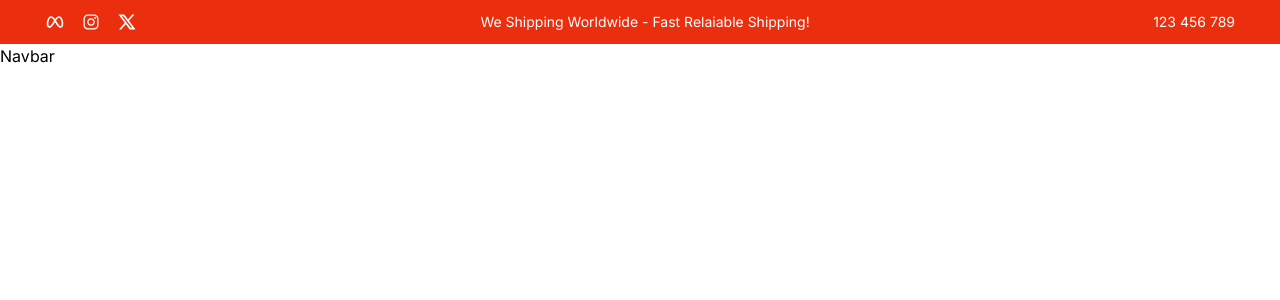
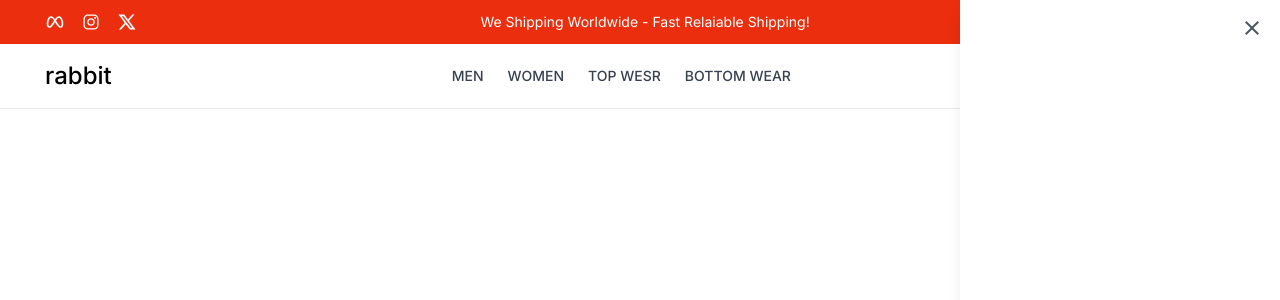
Before and after one commit to shuvo-220/rabbit, a React (Vite) app in the folder frontend/: page / in a window 1280 px wide. Shown: the top 300 px of the page. Built offline with nearby package versions, Linux system fonts and the light colour scheme.

Commit message:
cart toggle complete

```diff
--- a/frontend/src/components/common/Header.jsx
+++ b/frontend/src/components/common/Header.jsx
@@ -3,8 +3,9 @@
 import Navbar from './Navbar'
 
 const Header = () => {
+
   return (
-    <header>
+    <header className='border-b border-gray-200'>
         {/* topbar */}
         <Topbar />
         {/* navbar */}
--- a/frontend/src/components/common/Navbar.jsx
+++ b/frontend/src/components/common/Navbar.jsx
@@ -1,8 +1,59 @@
-import React from 'react'
+import React, { useState } from 'react';
+import { Link } from 'react-router-dom';
+import { HiOutlineUser, HiOutlineShoppingBag, HiBars3BottomRight } from 'react-icons/hi2';
+import SearchBar from './SearchBar';
+import CartDrawer from '../layout/CartDrawer';
 
 const Navbar = () => {
+
+   const[drawerOpen, setDrawerOpen] = useState(true);
+
+    const toggleCartDrawer=()=>{
+      setDrawerOpen(!drawerOpen);
+    }
+
   return (
-    <div>Navbar</div>
+    <>
+    <nav className='container mx-auto flex items-center justify-between py-4'>
+      {/* left logo */}
+      <div>
+        <Link to='/' className='text-2xl font-medium'>rabbit</Link>
+      </div>
+      {/* center navbar links */}
+      <div className='hidden md:flex space-x-6 '>
+        <Link to='#' className='text-gray-700 hover:text-black text-sm font-medium uppercase '>
+          men
+        </Link>
+        <Link to='#' className='text-gray-700 hover:text-black text-sm font-medium uppercase '>
+          women
+        </Link>
+        <Link to='#' className='text-gray-700 hover:text-black text-sm font-medium uppercase '>
+          top wesr
+        </Link>
+        <Link to='#' className='text-gray-700 hover:text-black text-sm font-medium uppercase '>
+          bottom wear
+        </Link>
+      </div>
+      {/* right icons */}
+      <div className='flex items-center space-x-4'>
+        <Link to='/profile' className='hover:text-black'>
+          <HiOutlineUser className='w-6 h-6' />
+        </Link>
+        <button onClick={toggleCartDrawer} className='relative hover:text-black'>
+          <HiOutlineShoppingBag className='w-6 h-6 text-gray-700' />
+          <span className='absolute -top-3 bg-rabbit-red text-white text-sx rounded-full px-2 py-0.5'>5</span>
+        </button>
+        {/* search */}
+        <div className='overflow-hidden'>
+          <SearchBar />
+        </div>
+        <button className='md:hidden'>
+          <HiBars3BottomRight className='w-6 h-6 text-gray-700' />
+        </button>
+      </div>
+    </nav>
+    <CartDrawer drawerOpen={drawerOpen} toggleCartDrawer={toggleCartDrawer} />
+    </>
   )
 }
 
--- /dev/null
+++ b/frontend/src/components/common/SearchBar.jsx
@@ -0,0 +1,49 @@
+import React, { useState } from 'react'
+import { HiMagnifyingGlass, HiMiniXMark } from 'react-icons/hi2';
+
+const SearchBar = () => {
+
+    const[searchTerm, setSearchTerm] = useState('');
+    const[isOpen, setIsOpen] = useState(false);
+
+    const handleSearchToggle=()=>{
+        setIsOpen(!isOpen);
+    }
+
+    const handleSearch=(e)=>{
+        e.preventDefault();
+        console.log(searchTerm)
+        setIsOpen(false)
+    }
+
+  return (
+    <div className={`flex items-center justify-center w-full transition-all duration-300 ${isOpen ? 'absolute top-0 left-0 w-full bg-white h-24 z-50':'w-auto'}`}>
+        {
+            isOpen ? (<form onSubmit={handleSearch} className='relative flex items-center justify-center w-full'>
+                <div className='relative w-1/2'>
+                    <input type='text'
+                        placeholder='Search'
+                        value={searchTerm}
+                        onChange={(e)=>setSearchTerm(e.target.value)}
+                        className='bg-gray-100 px-4 py-2 pl-2 pr-12 rounded-lg focus:outline-none w-full placeholder:text-gray-700'
+                    />
+                    {/* search-icon */}
+                    <button type='submit' className='absolute right-2 top-1/2 transform -translate-y-1/2 text-gray-600 hover:text-gray-800'>
+                        <HiMagnifyingGlass className='w-6 h-6' />
+                    </button>
+                </div>
+                {/* close button */}
+                <button onClick={handleSearchToggle} type='button' className='absolute right-4 top-1/2 transform -translate-y-1/2 text-gray-600 hover:text-gray-800'>
+                    <HiMiniXMark className='w-6 h-6' />
+                </button>
+            </form>) : (
+                <button onClick={handleSearchToggle}>
+                    <HiMagnifyingGlass className='w-6 h-6' />
+                </button>
+            )
+        }
+    </div>
+  )
+}
+
+export default SearchBar
--- /dev/null
+++ b/frontend/src/components/layout/CartDrawer.jsx
@@ -0,0 +1,26 @@
+import React, { useState } from 'react'
+import {IoMdClose} from 'react-icons/io'
+
+const CartDrawer = ({drawerOpen, toggleCartDrawer}) => {
+  //   const[drawerOpen, setDrawerOpen] = useState(false);
+
+  // const toggleCartDrawer=()=>{
+  //   setDrawerOpen(!drawerOpen);
+  // }
+
+  return (
+    <div className={`fixed top-0 right-0 w-3/4 sm:w-1/2 md:w-1/4 h-full bg-white shadow-lg transform transition-transform duration-300 flex flex-col z-50 ${drawerOpen ? 'translate-x-0':'translate-x-full'}`}>
+      {/* close button */}
+      <div className='flex justify-end p-4'>
+        <button onClick={toggleCartDrawer}>
+          <IoMdClose className='w-6 h-6 text-gray-600' />
+        </button>
+      </div>
+      {/* cart content */}
+      <div className=''></div>
+    </div>
+
+  )
+}
+
+export default CartDrawer
```
